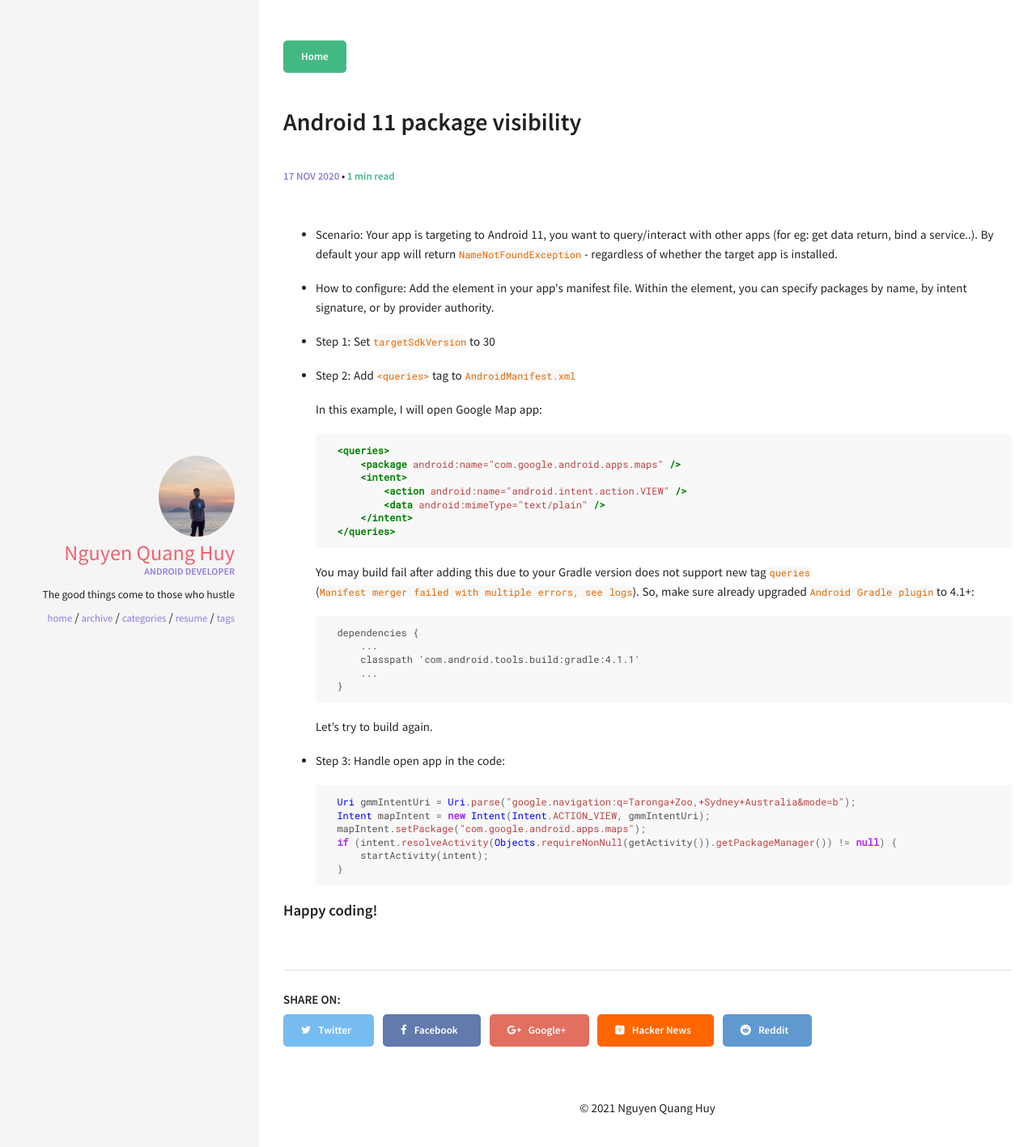
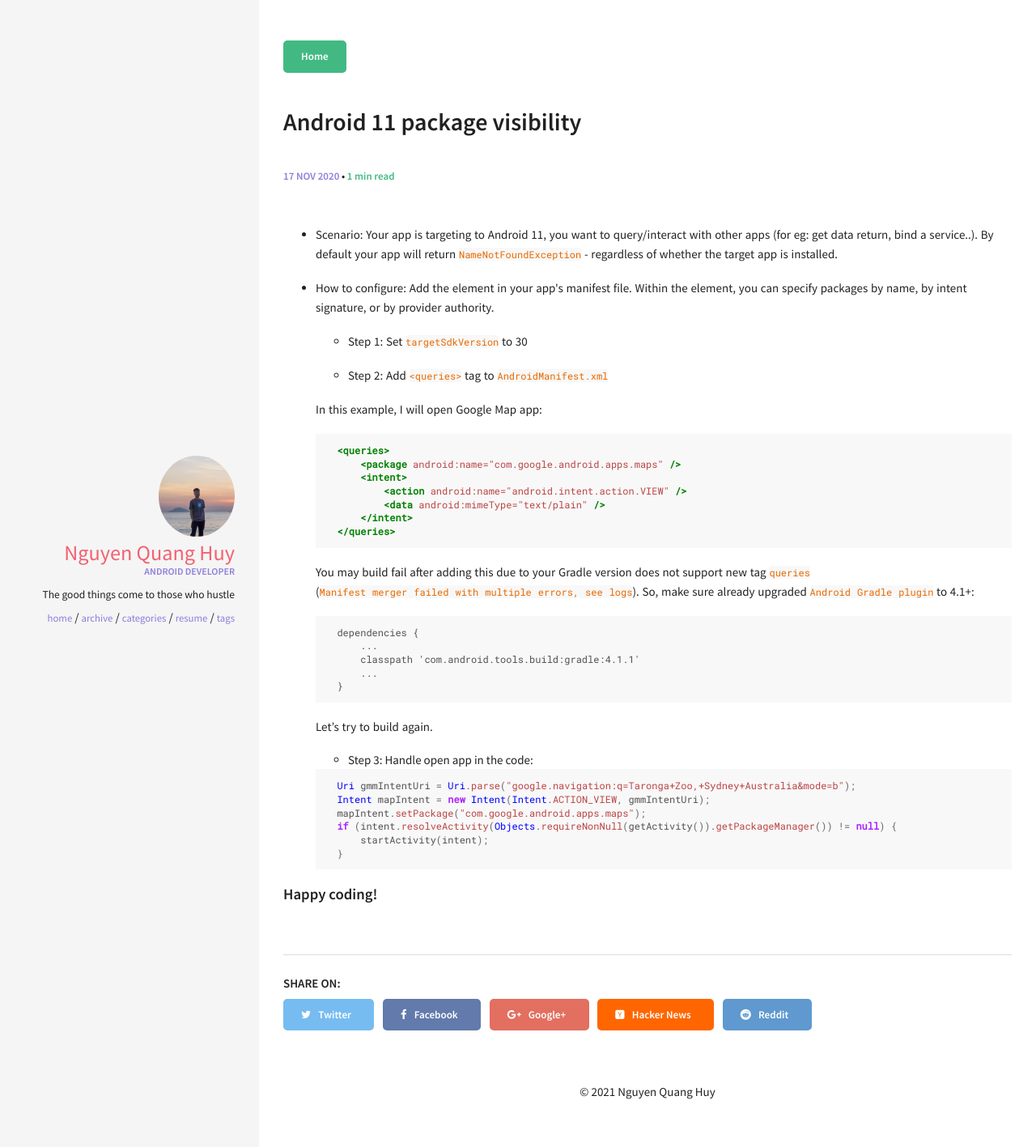
Before and after one commit to huynguyennovem/huynguyennovem.github.io, a Jekyll site: the page built from _posts/2020-11-17-android11-package-visibility.md, in a window 1280 px wide. Shown: the top 1417 px of the page at 81% size. Built offline with Jekyll 4.4.1, drawn with Linux system fonts in a browser that asks for light colours; comment, search, counter and statistics services are not loaded.

````diff
--- a/_posts/2020-11-17-android11-package-visibility.md
+++ b/_posts/2020-11-17-android11-package-visibility.md
@@ -13,9 +13,9 @@ tags: [tutorial, android, android-11]
 - How to configure:
 Add the <queries> element in your app's manifest file. Within the <queries> element, you can specify packages by name, by intent signature, or by provider authority.
 
-+ Step 1: Set `targetSdkVersion` to 30
+   - Step 1: Set `targetSdkVersion` to 30
 
-+ Step 2: Add `<queries>` tag to `AndroidManifest.xml`
+   - Step 2: Add `<queries>` tag to `AndroidManifest.xml`
 
     In this example, I will open Google Map app:
     ```xml
@@ -42,7 +42,7 @@ Add the <queries> element in your app's manifest file. Within the <queries> elem
     Let's try to build again.
 
 
-+ Step 3: Handle open app in the code:
+   - Step 3: Handle open app in the code:
 
     ```java
     Uri gmmIntentUri = Uri.parse("google.navigation:q=Taronga+Zoo,+Sydney+Australia&mode=b");
````
